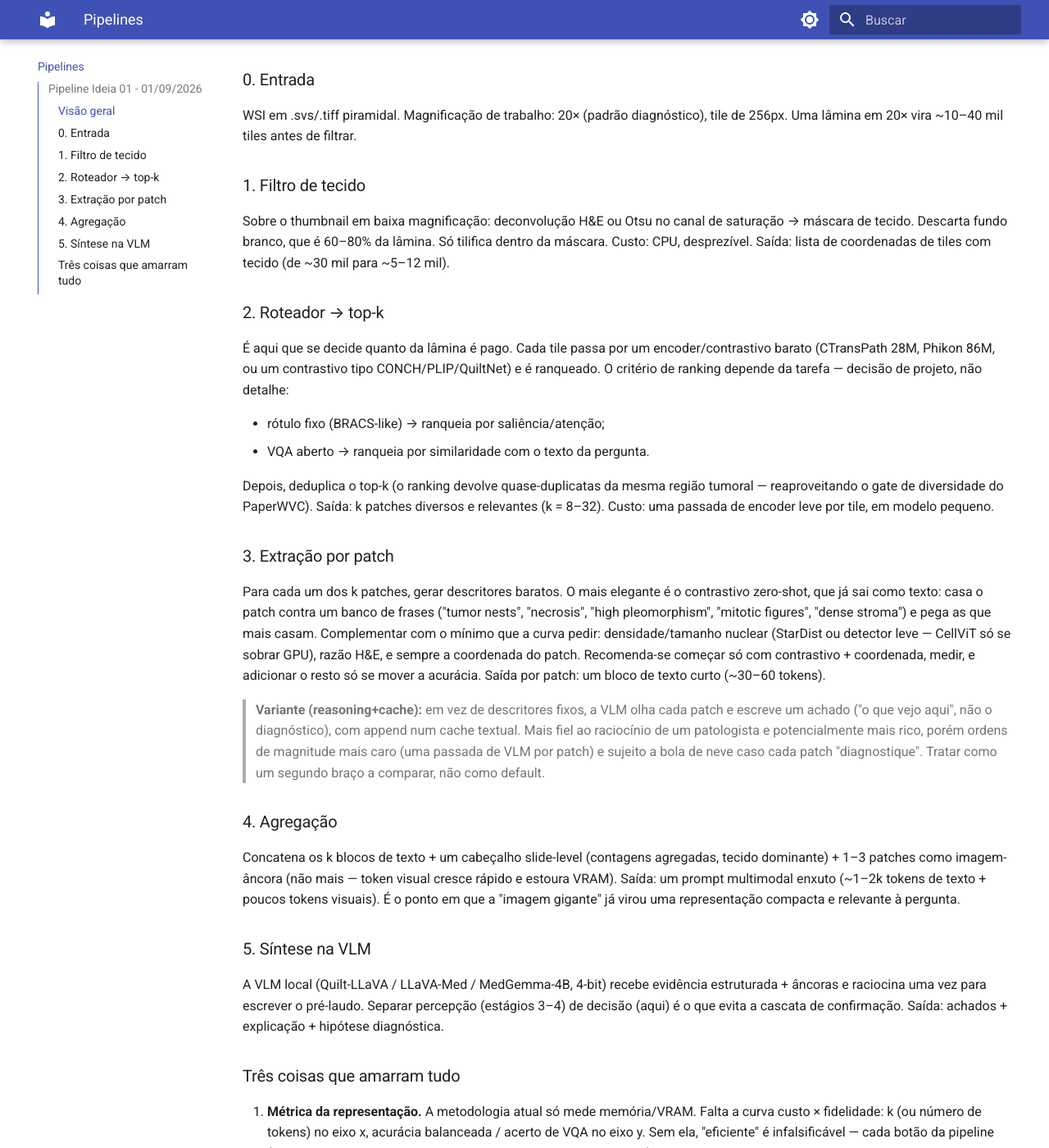
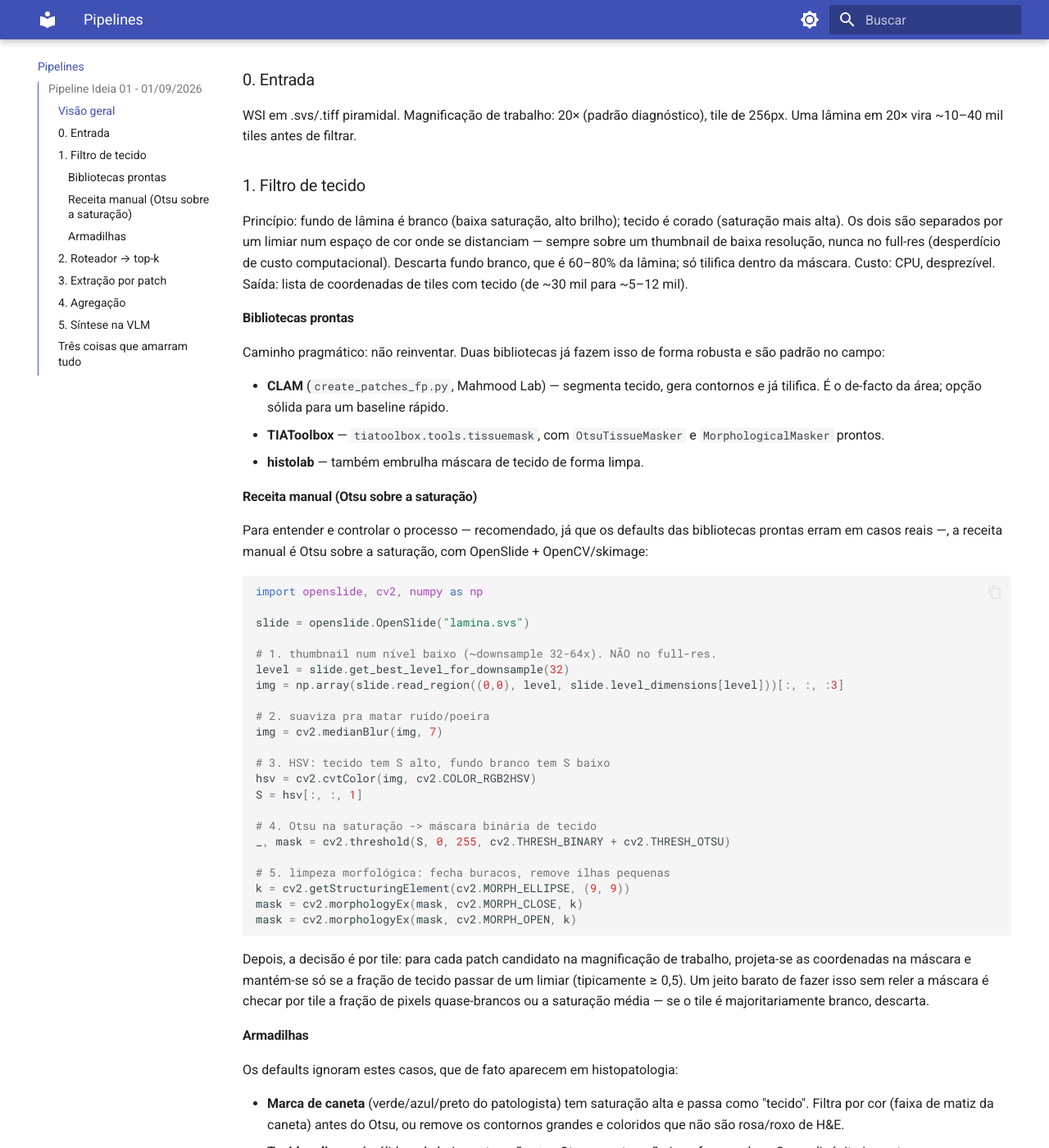
Before and after one commit to medeirosdev/pesquisa-vlm-oncologia-ic, an MkDocs documentation site: the page built from docs/pipelines.md, in a window 1280 px wide and 1400 px high, scrolled down 427 px. Shown: the whole window at 82% size. Built offline with MkDocs 1.6.1 and Material for MkDocs 9.7.7, drawn with Linux system fonts in a browser that asks for light colours; some of the changed text lies outside the part shown.

Commit message:
detalha estagio 1 (filtro de tecido): bibliotecas prontas, receita Otsu e armadilhas

````diff
--- a/docs/pipelines.md
+++ b/docs/pipelines.md
@@ -29,7 +29,56 @@ WSI em .svs/.tiff piramidal. Magnificação de trabalho: 20× (padrão diagnóst
 
 ### 1. Filtro de tecido
 
-Sobre o thumbnail em baixa magnificação: deconvolução H&E ou Otsu no canal de saturação → máscara de tecido. Descarta fundo branco, que é 60–80% da lâmina. Só tilifica dentro da máscara. Custo: CPU, desprezível. Saída: lista de coordenadas de tiles com tecido (de ~30 mil para ~5–12 mil).
+Princípio: fundo de lâmina é branco (baixa saturação, alto brilho); tecido é corado (saturação mais alta). Os dois são separados por um limiar num espaço de cor onde se distanciam — sempre sobre um thumbnail de baixa resolução, nunca no full-res (desperdício de custo computacional). Descarta fundo branco, que é 60–80% da lâmina; só tilifica dentro da máscara. Custo: CPU, desprezível. Saída: lista de coordenadas de tiles com tecido (de ~30 mil para ~5–12 mil).
+
+#### Bibliotecas prontas
+
+Caminho pragmático: não reinventar. Duas bibliotecas já fazem isso de forma robusta e são padrão no campo:
+
+- **CLAM** (`create_patches_fp.py`, Mahmood Lab) — segmenta tecido, gera contornos e já tilifica. É o de-facto da área; opção sólida para um baseline rápido.
+- **TIAToolbox** — `tiatoolbox.tools.tissuemask`, com `OtsuTissueMasker` e `MorphologicalMasker` prontos.
+- **histolab** — também embrulha máscara de tecido de forma limpa.
+
+#### Receita manual (Otsu sobre a saturação)
+
+Para entender e controlar o processo — recomendado, já que os defaults das bibliotecas prontas erram em casos reais —, a receita manual é Otsu sobre a saturação, com OpenSlide + OpenCV/skimage:
+
+```python
+import openslide, cv2, numpy as np
+
+slide = openslide.OpenSlide("lamina.svs")
+
+# 1. thumbnail num nível baixo (~downsample 32-64x). NÃO no full-res.
+level = slide.get_best_level_for_downsample(32)
+img = np.array(slide.read_region((0,0), level, slide.level_dimensions[level]))[:, :, :3]
+
+# 2. suaviza pra matar ruído/poeira
+img = cv2.medianBlur(img, 7)
+
+# 3. HSV: tecido tem S alto, fundo branco tem S baixo
+hsv = cv2.cvtColor(img, cv2.COLOR_RGB2HSV)
+S = hsv[:, :, 1]
+
+# 4. Otsu na saturação -> máscara binária de tecido
+_, mask = cv2.threshold(S, 0, 255, cv2.THRESH_BINARY + cv2.THRESH_OTSU)
+
+# 5. limpeza morfológica: fecha buracos, remove ilhas pequenas
+k = cv2.getStructuringElement(cv2.MORPH_ELLIPSE, (9, 9))
+mask = cv2.morphologyEx(mask, cv2.MORPH_CLOSE, k)
+mask = cv2.morphologyEx(mask, cv2.MORPH_OPEN, k)
+```
+
+Depois, a decisão é por tile: para cada patch candidato na magnificação de trabalho, projeta-se as coordenadas na máscara e mantém-se só se a fração de tecido passar de um limiar (tipicamente ≥ 0,5). Um jeito barato de fazer isso sem reler a máscara é checar por tile a fração de pixels quase-brancos ou a saturação média — se o tile é majoritariamente branco, descarta.
+
+#### Armadilhas
+
+Os defaults ignoram estes casos, que de fato aparecem em histopatologia:
+
+- **Marca de caneta** (verde/azul/preto do patologista) tem saturação alta e passa como "tecido". Filtra por cor (faixa de matiz da caneta) antes do Otsu, ou remove os contornos grandes e coloridos que não são rosa/roxo de H&E.
+- **Tecido adiposo** é pálido e de baixa saturação → o Otsu na saturação joga fora gordura. Se o adipócito importa para o diagnóstico, o limiar de saturação fica agressivo demais; combinar com um critério de brilho (V) em vez de só S.
+- **Dobras de tecido** ficam escuras e viram falso-positivo denso; áreas fora de foco e bolhas de ar confundem.
+- **Otsu global falha** em lâmina com tecido tênue ou gradiente de fundo. Nesse caso, um limiar fixo calibrado no scanner às vezes é mais confiável que o Otsu adaptativo.
+- **O nível de downsample escolhido importa:** downsample demais (128×) perde tecido fino e bordas; de menos, desperdiça custo. 32–64× costuma ser o ponto de equilíbrio.
 
 ### 2. Roteador → top-k
 
````
